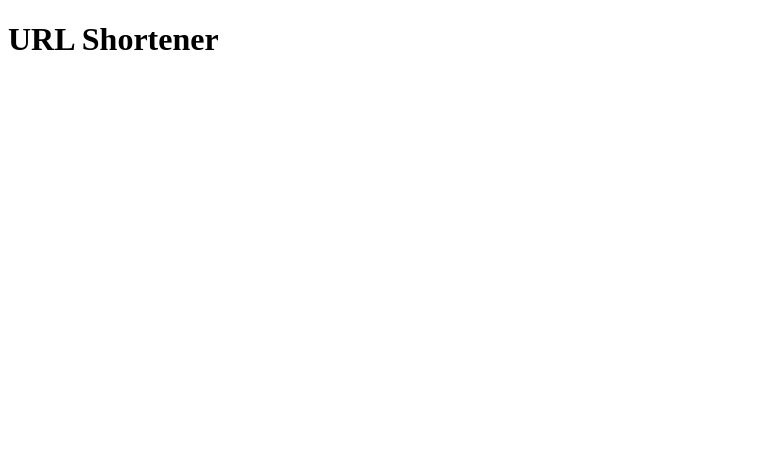
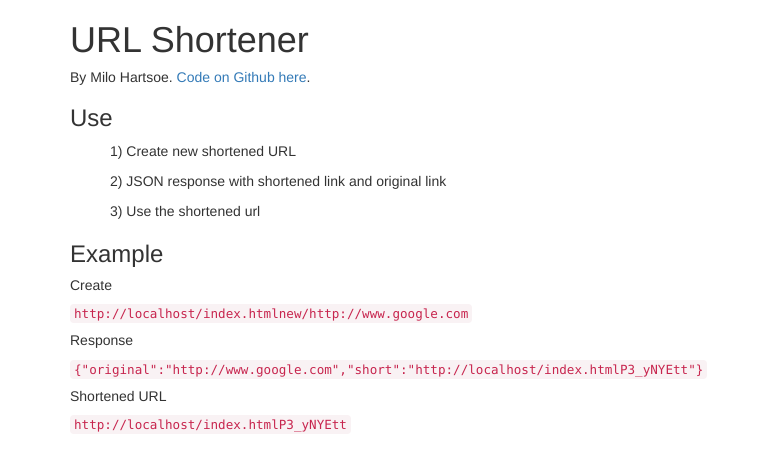
Before and after one commit to MiloATH/URLShortener, a website: page index.html in a window 1280 px wide. Shown: the whole page, without its empty margins (0-761 px from the left). Drawn offline with nearby package versions, Linux system fonts and the light colour scheme.

Commit message:
Adds to index.html and server response

```diff
--- a/index.html
+++ b/index.html
@@ -1,11 +1,38 @@
 <!DOCTYPE html>
 <html lang="en">
+
 <head>
-<title>URL Shortener</title>
+    <title>URL Shortener</title>
+    <link rel="stylesheet" href="https://maxcdn.bootstrapcdn.com/bootstrap/3.3.6/css/bootstrap.min.css">
 </head>
+
 <body>
+    <div class="container">
+        <h1 class="header">URL Shortener</h1>
+        <h5>
+            By Milo Hartsoe. <a href="https://github.com/MiloATH/URLShortener">Code on Github here</a>.
+        </h5>
+        <h3>Use</h3>
+            <ul>1) Create new shortened URL</ul>
+            <ul>2) JSON response with shortened link and original link</ul>
+            <ul>3) Use the shortened url</ul>
 
-<h1>URL Shortener</h1>
+        <h3>Example</h3>
+        <h5>Create</h5>
+        <code id="create"></code>
+        <h5>Response</h5>
+        <code id="res"></code>
+        <h5>Shortened URL</h5>
+        <code id="link"></code></code>
+        <script type="text/javascript">
+            window.onload = function() {
+                var url = window.location.toString();
+                document.getElementById("create").innerHTML = url + 'new/http://www.google.com';
+                document.getElementById("res").innerHTML = '{"original":"http://www.google.com","short":"' + url + 'P3_yNYEtt"}';
+                document.getElementById("link").innerHTML = url + 'P3_yNYEtt';
+            }
+        </script>
+    </div>
+</body>
 
-</body>
 </html>
--- a/server.js
+++ b/server.js
@@ -5,7 +5,7 @@ var path = require('path');
 var mongo = require('mongodb').MongoClient;
 var dbURI = process.env.MONGOLAB_URI || 'mongodb://localhost:27017/url';
 var port = process.env.PORT || 3000;
-var baseURL = process.env.BASEURL || "";
+var baseURL = process.env.BASEURL ||'';
 var app = express();
 var db;
 console.log(baseURL);
@@ -25,7 +25,7 @@ mongo.connect(dbURI, function(err, data) {
 //Set new short url
 app.get('/new/*', function(req, res) {
     var uri = req.url.slice(5);
-    console.log(uri);
+    var base = baseURL || ('http://' + req.get('host') + '/');
     if (validUrl.isUri(uri)) {
         var urls = db.collection('urls');
         var short;
@@ -45,7 +45,7 @@ app.get('/new/*', function(req, res) {
             }
             res.json({
                 original: uri,
-                short: short
+                short: base + short
             });
         });
     }
```
